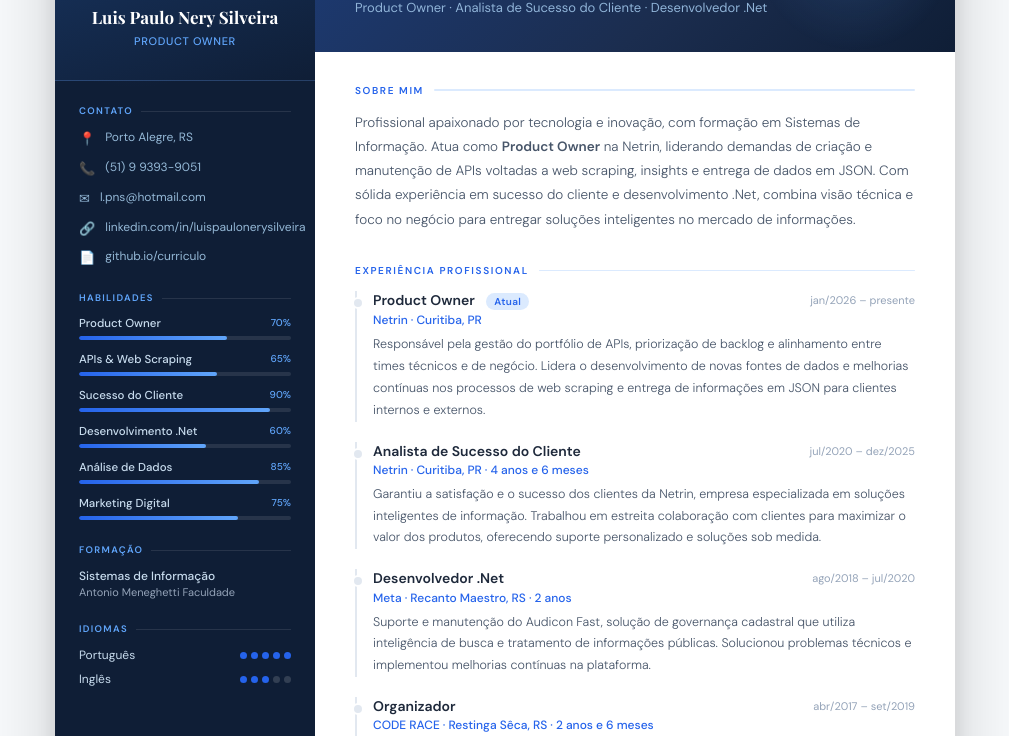
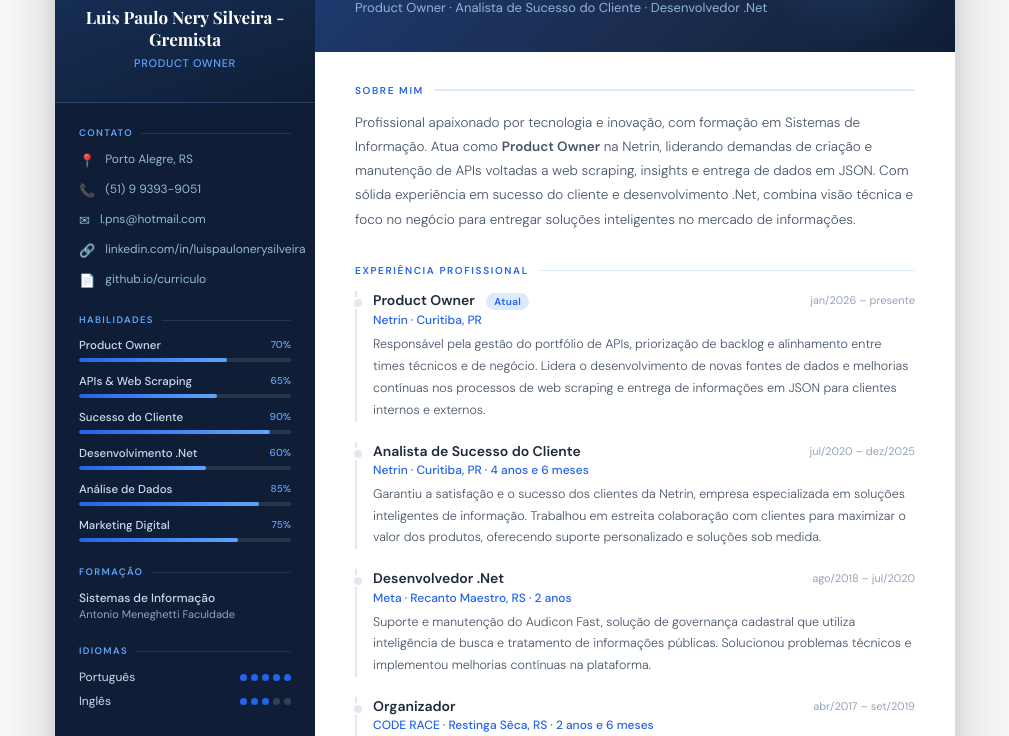
Before and after one commit to Lpns3/curriculo_luis_paulo, a plain HTML site: page index.html in a window 1280 px wide. Shown: the part 190-926 px from the top of the page, without its empty margins (135-1144 px from the left). Drawn offline with nearby package versions, Linux system fonts and the light colour scheme.

Commit message:
Update sidebar name to include 'Gremista'

```diff
--- a/index.html
+++ b/index.html
@@ -407,7 +407,7 @@
              alt="Luis Paulo"
              id="photo">
       </div>
-      <div class="sidebar-name">Luis Paulo Nery Silveira</div>
+      <div class="sidebar-name">Luis Paulo Nery Silveira - Gremista</div>
       <div class="sidebar-role">Product Owner</div>
     </div>
 
```
